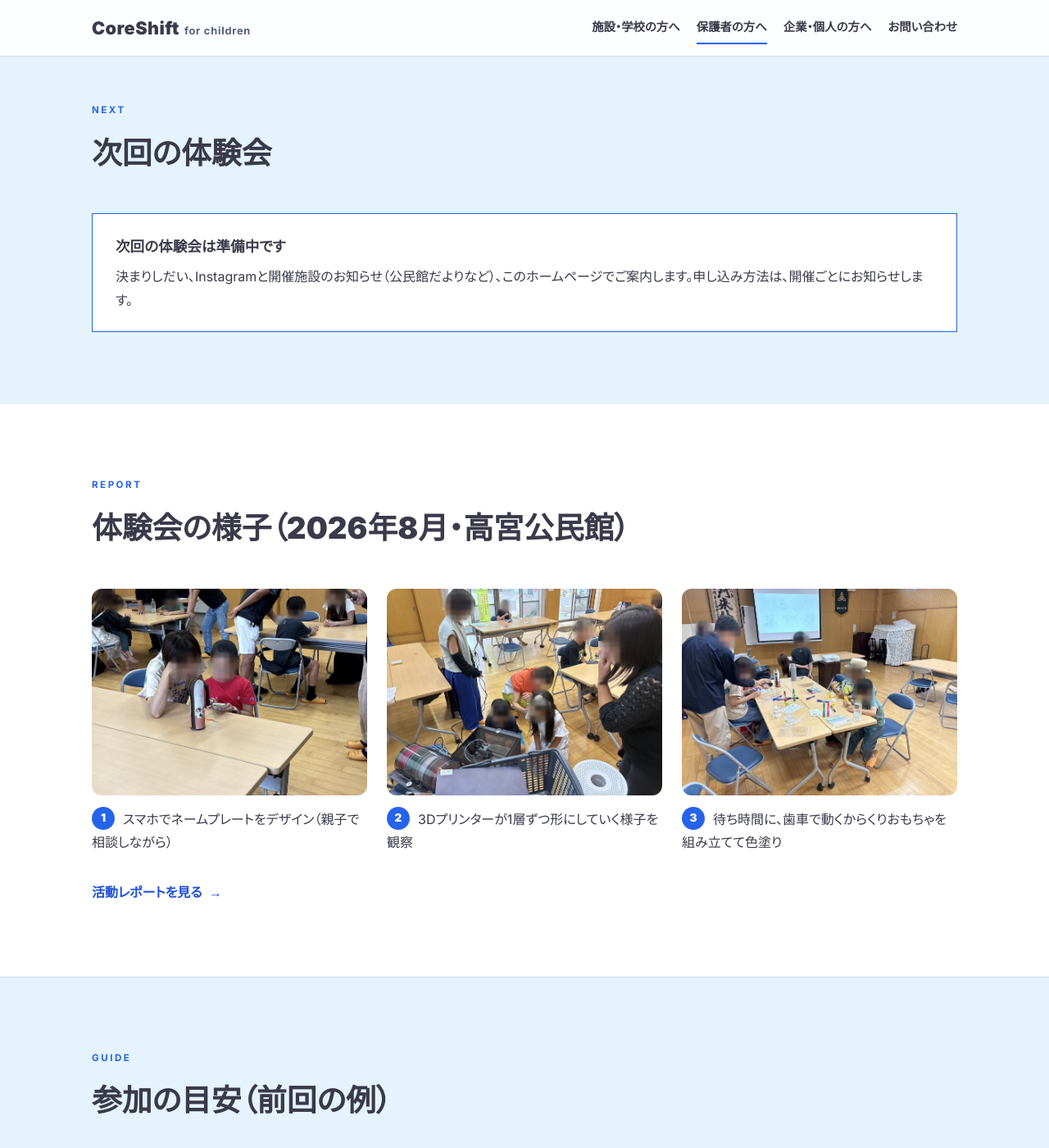
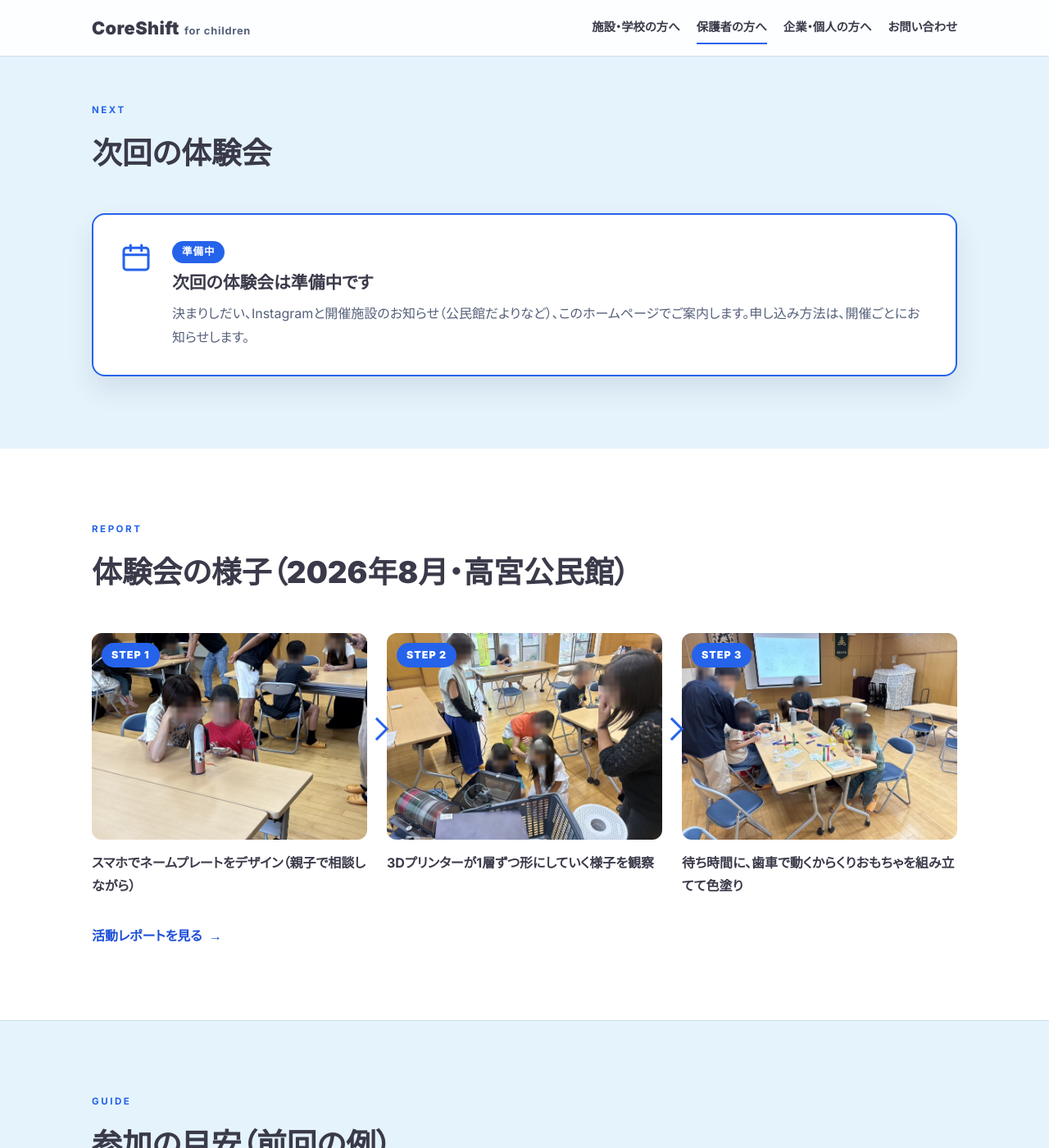
Before and after one commit to coreshiftforch/CoreShift-forchildren-web, a Jekyll site: the page built from coreshift-for-children/index.html, in a window 1280 px wide and 1400 px high, scrolled down 787 px. Shown: the whole window at 82% size. Built offline with Jekyll 4.4.1, drawn with Linux system fonts in a browser that asks for light colours.

Commit message:
style: 保護者向けの次回の体験会をカードに、体験会の様子に手順の番号を付ける (#10)
- 次回の体験会: カレンダーの印と「準備中」の札を付けた白いカードに
- 体験会の様子: 写真に STEP 1〜3 を重ね、PCでは写真の間に矢印
- 文言は変えていない

Co-Authored-By: Claude Opus 5.5 <noreply@anthropic.com>

```diff
--- a/coreshift-for-children/index.html
+++ b/coreshift-for-children/index.html
@@ -31,7 +31,14 @@ logo_sub: "for children"
         <span class="eyebrow">Next</span>
         <h2>次回の体験会</h2>
       </div>
-      <div class="note"><strong>次回の体験会は準備中です</strong>決まりしだい、Instagramと開催施設のお知らせ（公民館だよりなど）、このホームページでご案内します。申し込み方法は、開催ごとにお知らせします。</div>
+      <div class="next-card">
+        <svg class="next-icon" viewBox="0 0 24 24" width="40" height="40" fill="none" stroke="currentColor" stroke-width="1.8" stroke-linecap="round" stroke-linejoin="round" aria-hidden="true"><rect x="3" y="5" width="18" height="16" rx="2"/><path d="M3 10h18M8 3v4M16 3v4"/></svg>
+        <div class="next-body">
+          <span class="badge">準備中</span>
+          <strong>次回の体験会は準備中です</strong>
+          <p>決まりしだい、Instagramと開催施設のお知らせ（公民館だよりなど）、このホームページでご案内します。申し込み方法は、開催ごとにお知らせします。</p>
+        </div>
+      </div>
       <ul class="slots" hidden>
         <li>日時</li>
         <li>場所</li>
--- a/site.css
+++ b/site.css
@@ -322,3 +322,43 @@ h3 { font-size: 1.15rem; line-height: 1.5; font-weight: 900; }
   .spec--compact dt { padding: 12px 0 0; border-bottom: 0; }
   .spec--compact dd { padding: 2px 0 12px; }
 }
+
+/* ============================================================
+   #10 保護者向け: 次回の体験会のカードと、体験会の様子の手順
+============================================================ */
+.next-card {
+  display: flex; gap: 24px; align-items: flex-start;
+  padding: 32px; background: var(--surface);
+  border: 2px solid var(--accent); border-radius: 16px;
+  box-shadow: 0 16px 32px rgba(35, 50, 74, 0.10);
+}
+.next-icon { flex: none; color: var(--accent); }
+.next-body { display: grid; gap: 8px; }
+.next-body strong { font-size: 1.3rem; line-height: 1.5; }
+.next-body p { color: var(--muted); }
+.badge {
+  justify-self: start; padding: 2px 12px; border-radius: 999px;
+  background: var(--accent); color: #fff; font-size: 0.78rem; font-weight: 700; letter-spacing: 0.08em;
+}
+.slots { margin-top: 20px; }
+
+.steps li { position: relative; }
+.steps li::before {
+  content: "STEP " counter(s);
+  position: absolute; top: 12px; left: 12px; z-index: 1;
+  padding: 4px 12px; border-radius: 999px;
+  background: var(--accent); color: #fff; font-size: 0.78rem; font-weight: 900; letter-spacing: 0.08em;
+}
+.steps p { font-weight: 700; }
+.steps p::before { content: none; }
+@media (min-width: 769px) {
+  .steps li:not(:last-child)::after {
+    content: ""; position: absolute; top: calc((100% - 3em) * 0.5 - 30px); right: -22px; z-index: 1;
+    width: 20px; height: 20px; border-top: 3px solid var(--accent); border-right: 3px solid var(--accent);
+    transform: rotate(45deg);
+  }
+}
+@media (max-width: 768px) {
+  .next-card { flex-direction: column; gap: 12px; padding: 24px 20px; }
+  .next-icon { width: 32px; height: 32px; }
+}
```
